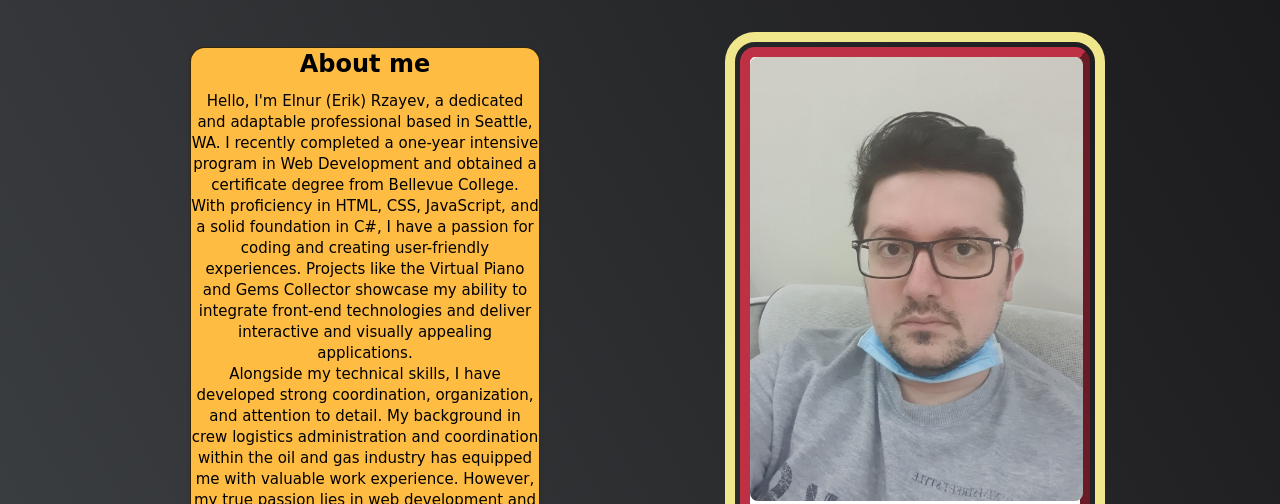
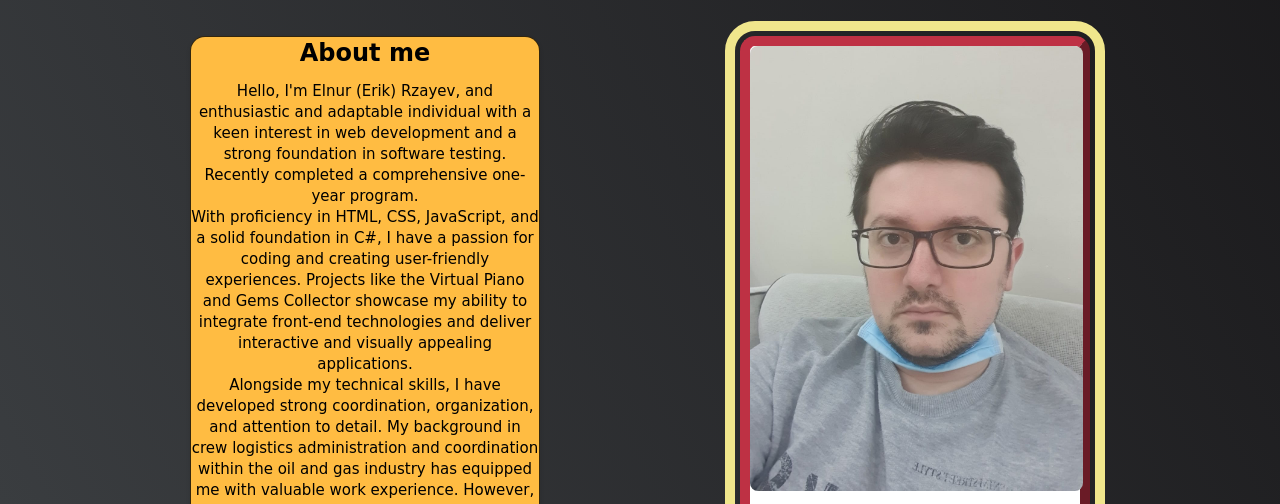
Before and after one commit to Erzayev/Portfolio, a plain HTML site: page index.html in a window 1280 px wide. Shown: the part 296-800 px from the top of the page. Drawn offline with Linux system fonts and the light colour scheme.

Commit message:
Update index.html

```diff
--- a/index.html
+++ b/index.html
@@ -42,9 +42,8 @@
             <div class="card-grid">
                 <div class="card one">
                     <h2>About me</h2>
-                    <p> Hello, I'm Elnur (Erik) Rzayev, a dedicated and adaptable professional based in Seattle, WA. I
-                        recently completed a one-year intensive program in Web Development and obtained a certificate
-                        degree from Bellevue College.
+                    <p> Hello, I'm Elnur (Erik) Rzayev, and enthusiastic and adaptable individual with a keen interest in
+                        web development and a strong foundation in software testing. Recently completed a comprehensive one-year program.
                     </p>
 
                     <p>With proficiency in HTML, CSS, JavaScript, and a solid foundation in C#, I have a passion for
```
